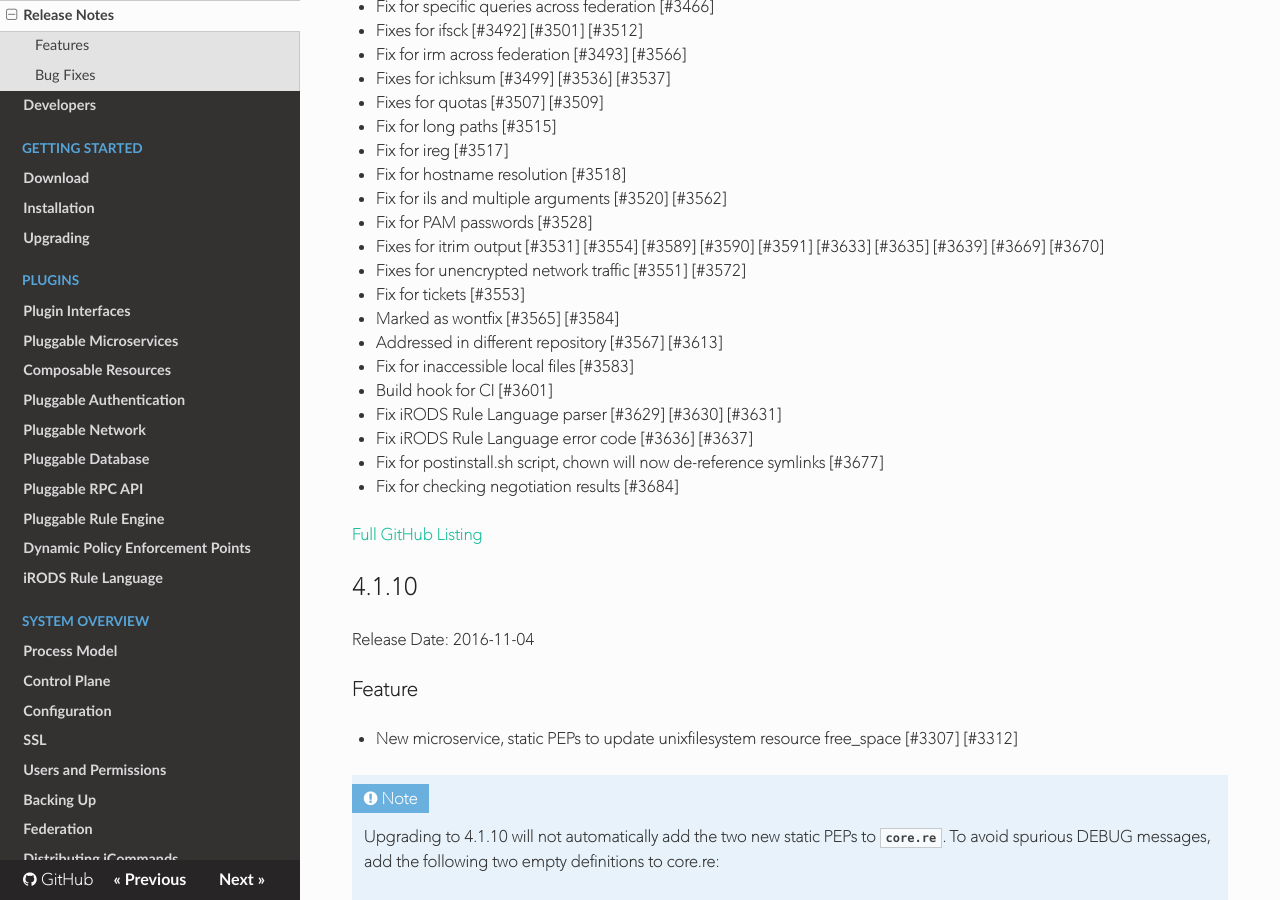
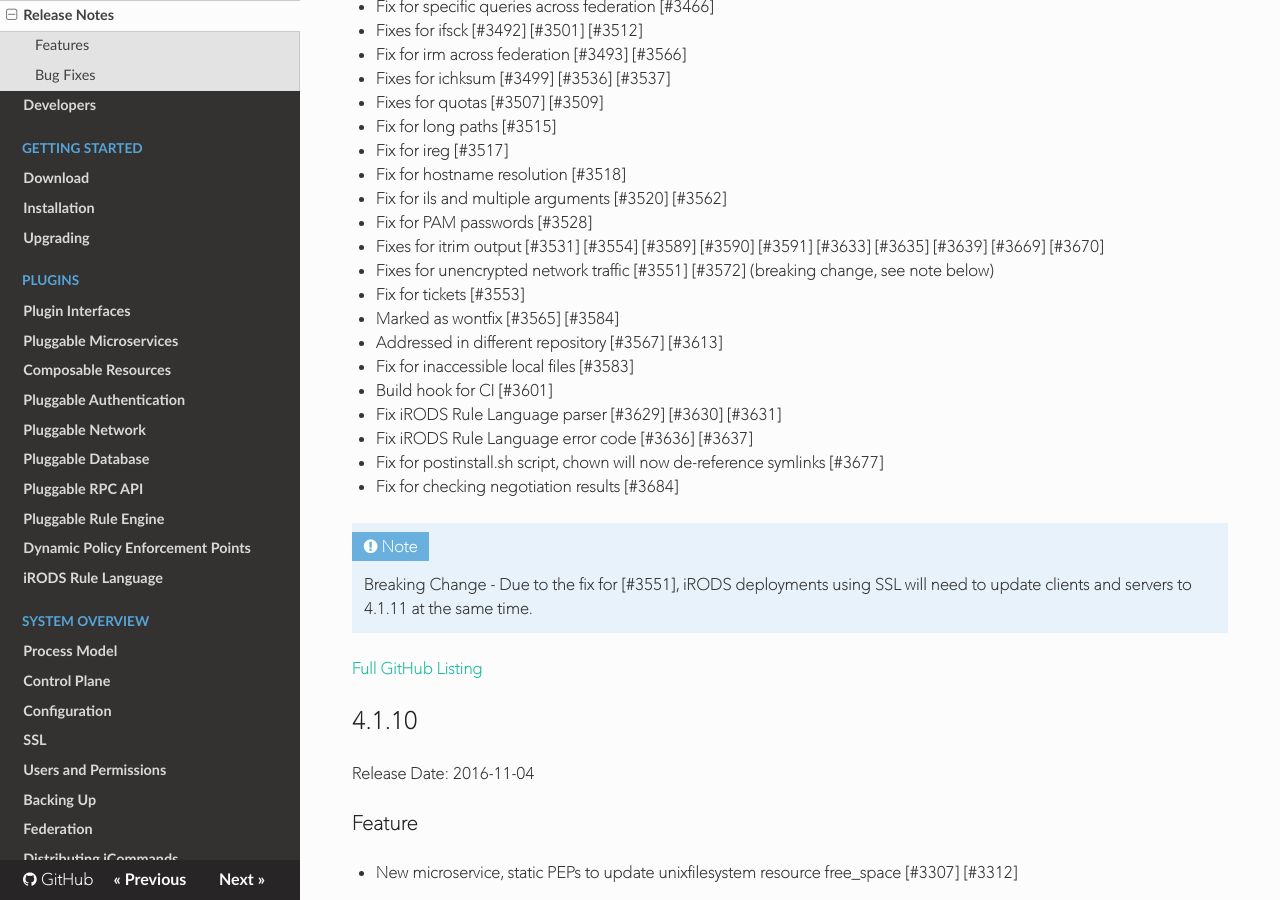
Before and after one commit to irods/irods_docs, an MkDocs documentation site: the page built from docs/release_notes.md, in a window 1280 px wide and 900 px high, scrolled down 3544 px. Built offline with MkDocs 1.6.1, drawn with Linux system fonts in a browser that asks for light colours; nearby versions of some CDN libraries; old or Windows-style settings are respelled for this version of MkDocs.

Commit message:
[irods/irods#3759] note breaking change for SSL deployments

```diff
--- a/docs/release_notes.md
+++ b/docs/release_notes.md
@@ -219,7 +219,7 @@
 
  - Fixes for itrim output [#3531] [#3554] [#3589] [#3590] [#3591] [#3633] [#3635] [#3639] [#3669] [#3670]
 
- - Fixes for unencrypted network traffic [#3551] [#3572]
+ - Fixes for unencrypted network traffic [#3551] [#3572] (breaking change, see note below)
 
  - Fix for tickets [#3553]
 
@@ -238,6 +238,9 @@
  - Fix for postinstall.sh script, chown will now de-reference symlinks [#3677]
 
  - Fix for checking negotiation results [#3684]
+
+!!! Note
+    Breaking Change - Due to the fix for [#3551], iRODS deployments using SSL will need to update clients and servers to 4.1.11 at the same time.
 
  [Full GitHub Listing](https://github.com/irods/irods/issues?q=milestone%3A4.1.11)
 
```
